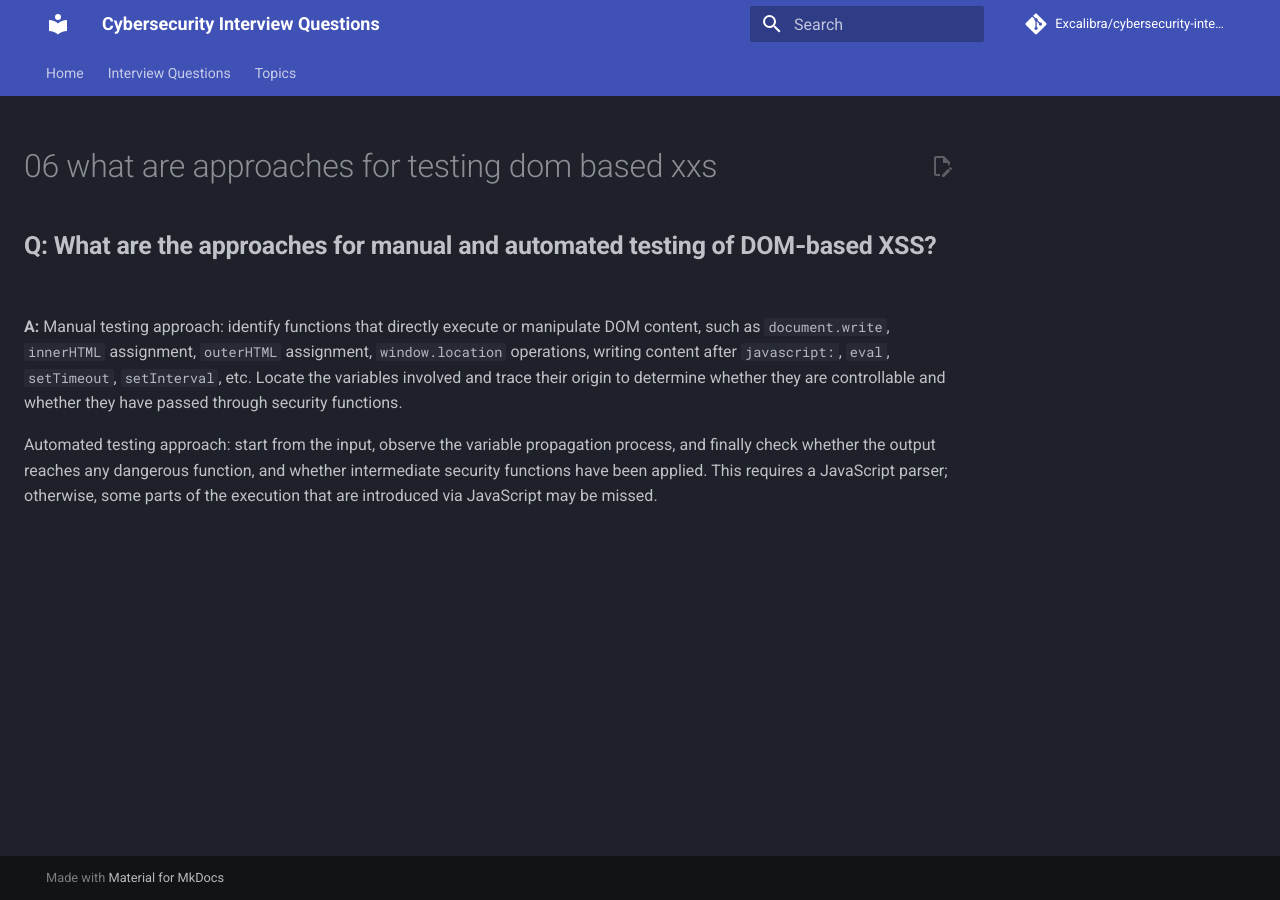
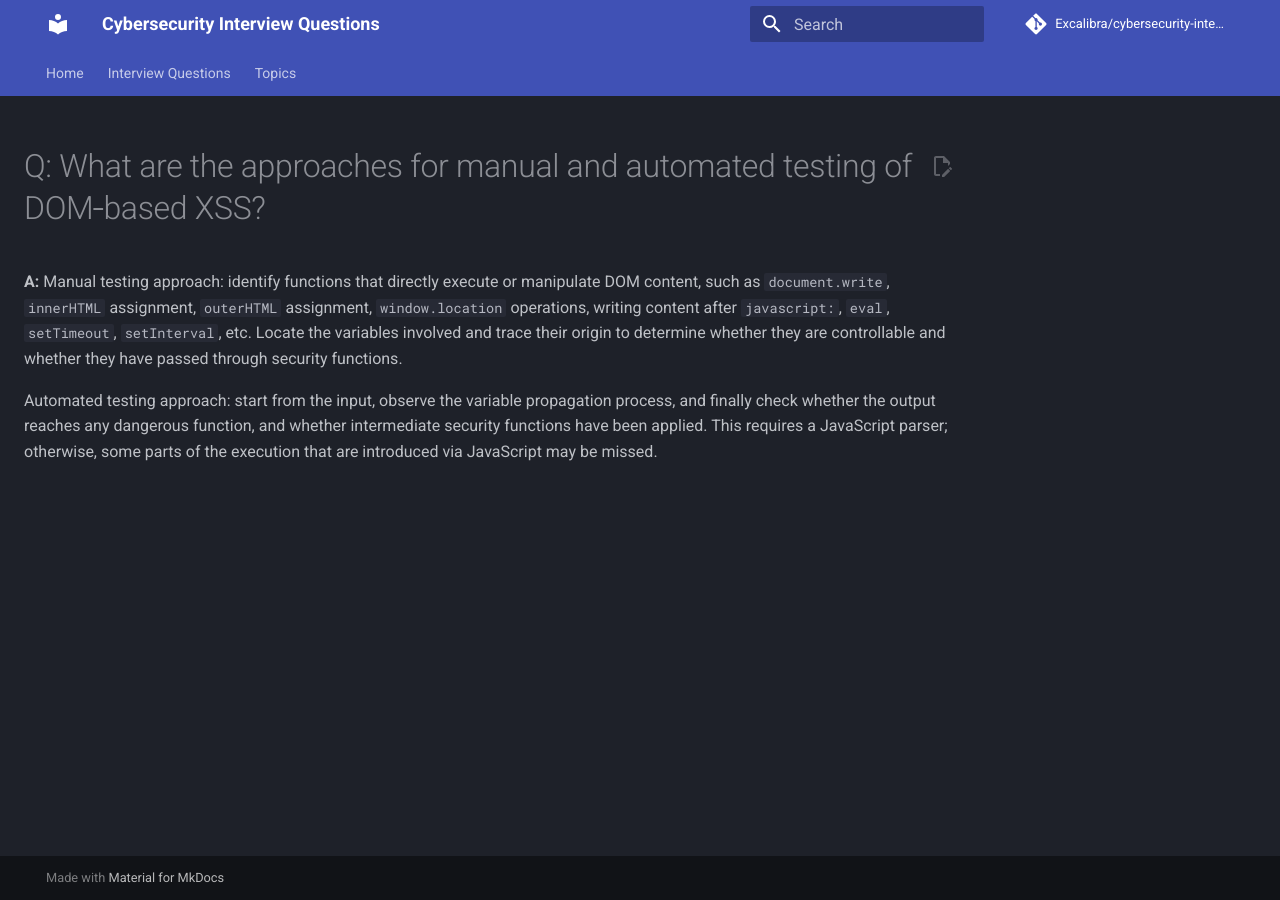
Before and after one commit to Excalibra/cybersecurity-interview-questions, an MkDocs documentation site: the page built from docs/questions/red-team-interview-experience/06-what-are-approaches-for-testing-dom-based-xxs.md, in a window 1280 px wide. Built offline with MkDocs 1.6.1 and Material for MkDocs 9.7.7, drawn with Linux system fonts in a browser that asks for light colours; comment, search, counter and statistics services are not loaded.

Commit message:
Update 06-what-are-approaches-for-testing-dom-based-xxs.md

```diff
--- a/docs/questions/red-team-interview-experience/06-what-are-approaches-for-testing-dom-based-xxs.md
+++ b/docs/questions/red-team-interview-experience/06-what-are-approaches-for-testing-dom-based-xxs.md
@@ -1,4 +1,4 @@
-## **Q: What are the approaches for manual and automated testing of DOM‑based XSS?**
+# Q: What are the approaches for manual and automated testing of DOM‑based XSS?
 
 **A:** Manual testing approach: identify functions that directly execute or manipulate DOM content, such as `document.write`, `innerHTML` assignment, `outerHTML` assignment, `window.location` operations, writing content after `javascript:`, `eval`, `setTimeout`, `setInterval`, etc. Locate the variables involved and trace their origin to determine whether they are controllable and whether they have passed through security functions.
 
```
